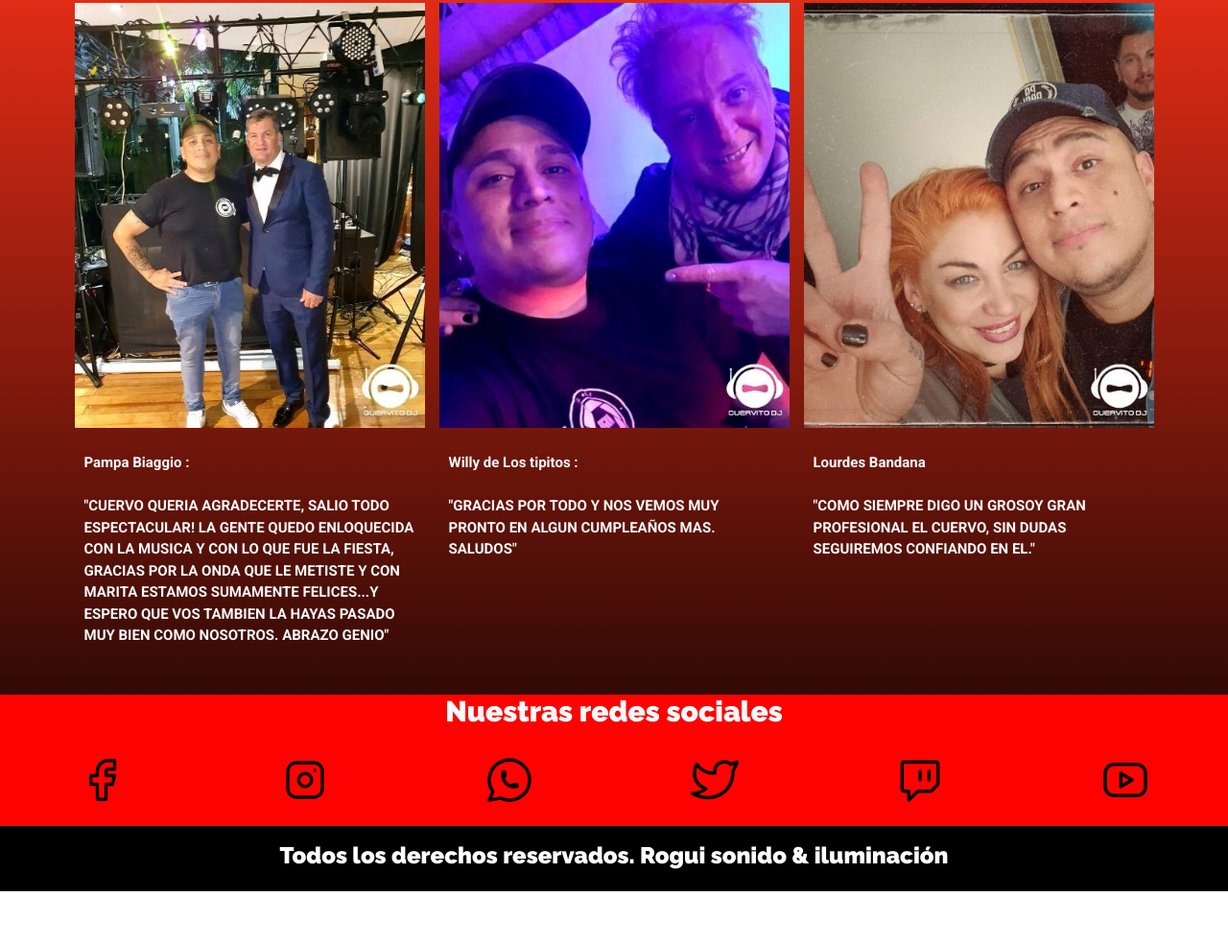
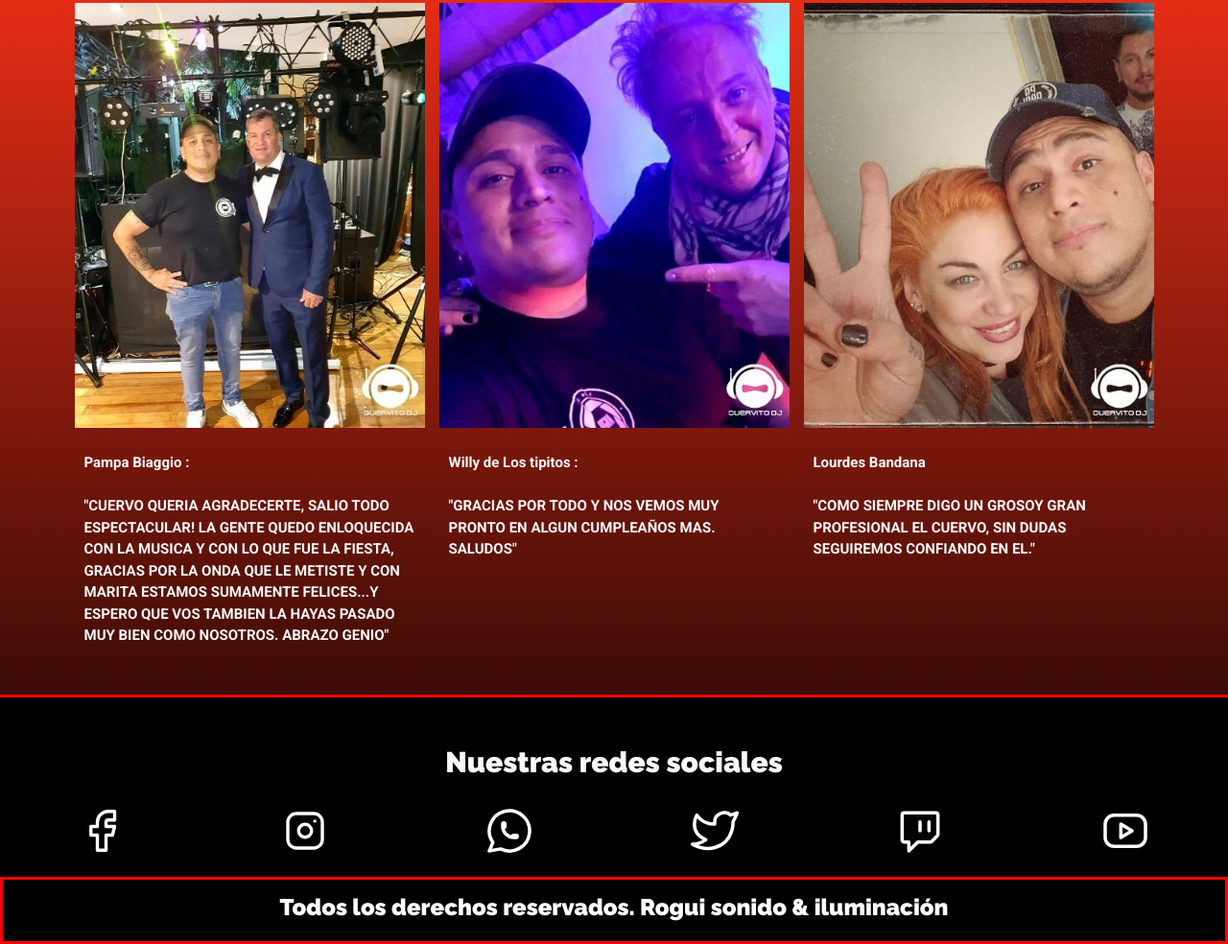
Before and after one commit to lucas-rivero1993/Rogui-proyecto, a website: page index.html in a window 1280 px wide. Shown: the part 312-1296 px from the top of the page at 96% size. Before the commit the page ends 1241 px from the top, so only its background shows below. Drawn offline with nearby package versions, Linux system fonts and the light colour scheme.

Commit message:
cambios en seccion de redes

```diff
--- a/index.html
+++ b/index.html
@@ -101,7 +101,7 @@
             <div class="icono-red">
                 <a href="https://www.facebook.com/rogui.contenido" target="_blank">
                     <svg xmlns="http://www.w3.org/2000/svg" class="icon icon-tabler icon-tabler-brand-facebook"
-                        width="54" height="56" viewBox="0 0 24 24" stroke-width="1.5" stroke="#000000" fill="none"
+                        width="54" height="56" viewBox="0 0 24 24" stroke-width="1.5" stroke="#ffffff" fill="none"
                         stroke-linecap="round" stroke-linejoin="round">
                         <path stroke="none" d="M0 0h24v24H0z" fill="none" />
                         <path d="M7 10v4h3v7h4v-7h3l1 -4h-4v-2a1 1 0 0 1 1 -1h3v-4h-3a5 5 0 0 0 -5 5v2h-3" />
@@ -112,7 +112,7 @@
             <div class="icono-red">
                 <a href="https://www.instagram.com/rogui.ok/?igshid=YmMyMTA2M2Y%3D" target="_blank">
                     <svg xmlns="http://www.w3.org/2000/svg" class="icon icon-tabler icon-tabler-brand-instagram"
-                        width="54" height="56" viewBox="0 0 24 24" stroke-width="1.5" stroke="#000000" fill="none"
+                        width="54" height="56" viewBox="0 0 24 24" stroke-width="1.5" stroke="#ffffff" fill="none"
                         stroke-linecap="round" stroke-linejoin="round">
                         <path stroke="none" d="M0 0h24v24H0z" fill="none" />
                         <rect x="4" y="4" width="16" height="16" rx="4" />
@@ -125,7 +125,7 @@
             <div class="icono-red">
                 <a href="https://api.whatsapp.com/message/XCGF7UF2CQZXH1?autoload=1&app_absent=0" target="_blank">
                     <svg xmlns="http://www.w3.org/2000/svg" class="icon icon-tabler icon-tabler-brand-whatsapp"
-                        width="56" height="56" viewBox="0 0 24 24" stroke-width="1.5" stroke="#000000" fill="none"
+                        width="56" height="56" viewBox="0 0 24 24" stroke-width="1.5" stroke="#ffffff" fill="none"
                         stroke-linecap="round" stroke-linejoin="round">
                         <path stroke="none" d="M0 0h24v24H0z" fill="none" />
                         <path d="M3 21l1.65 -3.8a9 9 0 1 1 3.4 2.9l-5.05 .9" />
@@ -138,7 +138,7 @@
             <div class="icono-red">
                 <a href="https://twitter.com/?lang=es" target="_blank">
                     <svg xmlns="http://www.w3.org/2000/svg" class="icon icon-tabler icon-tabler-brand-twitter"
-                        width="56" height="56" viewBox="0 0 24 24" stroke-width="1.5" stroke="#000000" fill="none"
+                        width="56" height="56" viewBox="0 0 24 24" stroke-width="1.5" stroke="#ffffff" fill="none"
                         stroke-linecap="round" stroke-linejoin="round">
                         <path stroke="none" d="M0 0h24v24H0z" fill="none" />
                         <path
@@ -150,7 +150,7 @@
             <div class="icono-red">
                 <a href="https://www.twitch.tv/alexander_cuervito" target="_blank">
                     <svg xmlns="http://www.w3.org/2000/svg" class="icon icon-tabler icon-tabler-brand-twitch" width="56"
-                        height="56" viewBox="0 0 24 24" stroke-width="1.5" stroke="#000000" fill="none"
+                        height="56" viewBox="0 0 24 24" stroke-width="1.5" stroke="#ffffff" fill="none"
                         stroke-linecap="round" stroke-linejoin="round">
                         <path stroke="none" d="M0 0h24v24H0z" fill="none" />
                         <path
@@ -164,7 +164,7 @@
             <div class="icono-red">
                 <a href="https://www.youtube.com/" target="_blank">
                     <svg xmlns="http://www.w3.org/2000/svg" class="icon icon-tabler icon-tabler-brand-youtube"
-                        width="56" height="56" viewBox="0 0 24 24" stroke-width="1.5" stroke="#000000" fill="none"
+                        width="56" height="56" viewBox="0 0 24 24" stroke-width="1.5" stroke="#ffffff" fill="none"
                         stroke-linecap="round" stroke-linejoin="round">
                         <path stroke="none" d="M0 0h24v24H0z" fill="none" />
                         <rect x="3" y="5" width="18" height="14" rx="4" />
--- a/scss/_footer.scss
+++ b/scss/_footer.scss
@@ -1,6 +1,6 @@
 /** Footer **/
 .footer {
-    border: 2px solid #000000;
+    border: 3px solid #f80303;
     padding: 1.5rem;
     background-color: #000000;
 }
--- a/scss/_general.scss
+++ b/scss/_general.scss
@@ -80,6 +80,8 @@ body {
 
 .redes-sociales {
     background-color: map-get($colores, "color-redes");
+    border-top: 3px solid #FE0202;
+    padding-top: 5rem;
 }
 
 
--- a/scss/_mixins.scss
+++ b/scss/_mixins.scss
@@ -1,5 +1,5 @@
 @mixin boton-color($bgColor, $textColor){
-    border: 3px solid #FE0202;
+    border: 3px solid #010000;
     background-color: $bgColor;
     color: $textColor;
 }
--- a/scss/base/variables.scss
+++ b/scss/base/variables.scss
@@ -1,5 +1,5 @@
 $colores: (
-    "color-redes": #FE0202,
+    "color-redes": #000000,
     "color-blanco": #ffffff,
     "color-negro": #000000
 )
```
Also changed, not shown: pages/contacto.html (+6 -6 lines), pages/galeria.html (+6 -6 lines), pages/quienes-somos.html (+6 -6 lines), pages/servicios.html (+6 -6 lines), css/main.css.
